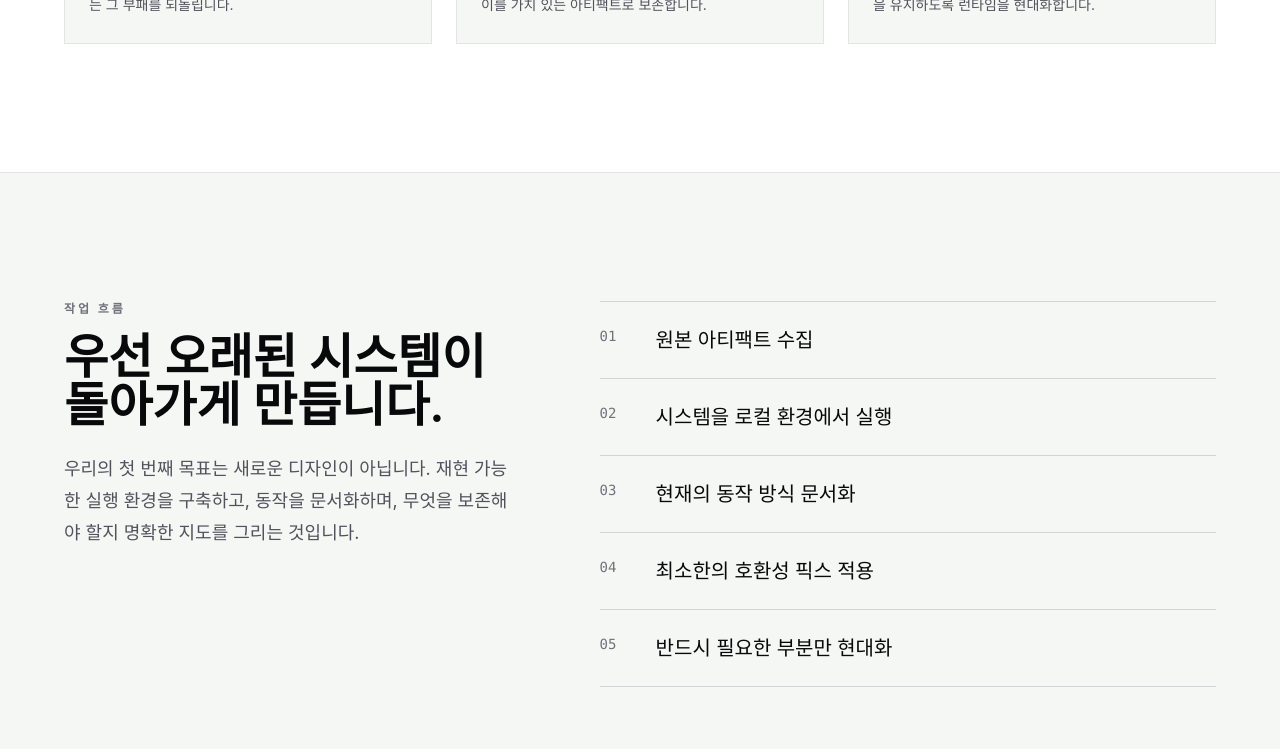
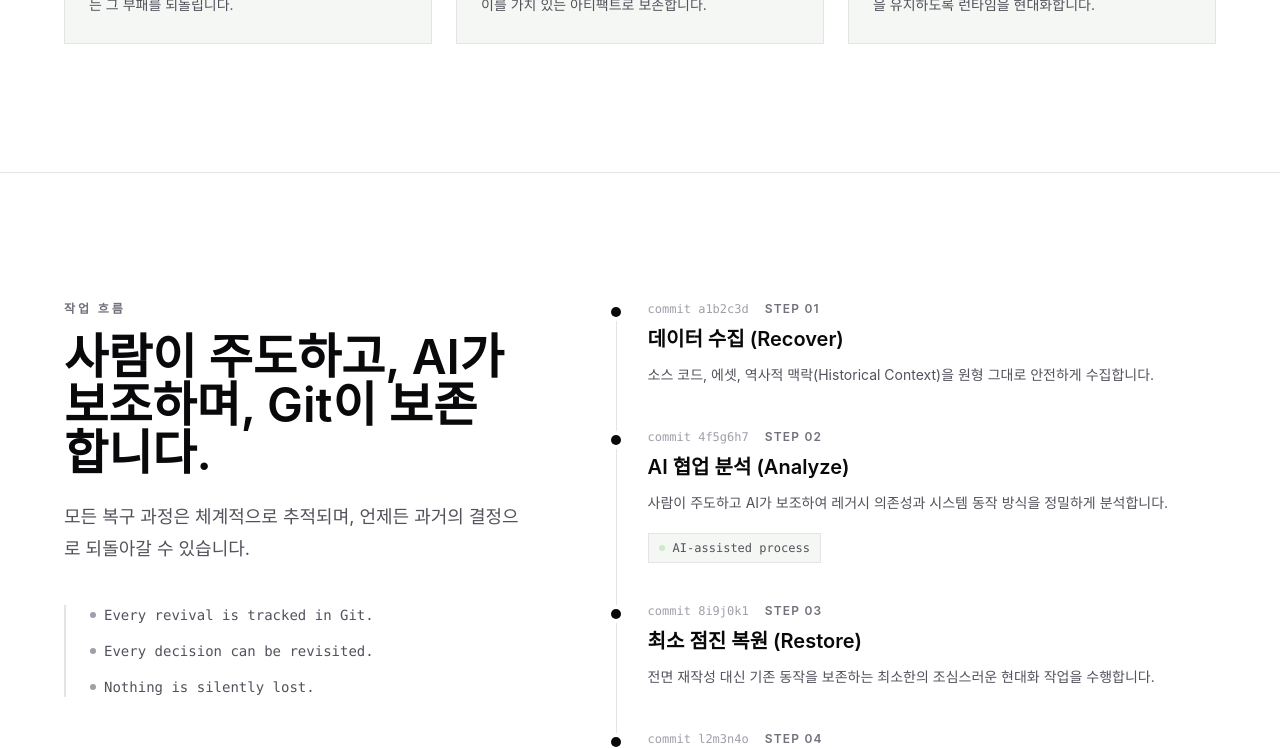
Before and after one commit to cable8mm/etern.co.kr, a React (Vite) app: page / in a window 1280 px wide. Shown: the part 2855-3604 px from the top of the page. Built offline with nearby package versions, Linux system fonts and the light colour scheme.

Commit message:
Make appeal about AI and Github (#7)

```diff
--- a/src/App.jsx
+++ b/src/App.jsx
@@ -42,7 +42,13 @@ const principles = [
   },
 ];
 
-const workflow = ['0', '1', '2', '3', '4'];
+const workflow = [
+  { key: 'recover', hash: 'a1b2c3d' },
+  { key: 'analyze', hash: '4f5g6h7' },
+  { key: 'restore', hash: '8i9j0k1' },
+  { key: 'archive', hash: 'l2m3n4o' },
+  { key: 'relaunch', hash: 'p5q6r7s' },
+];
 
 const services = [
   { key: 'review', icon: FileSearch },
@@ -380,8 +386,12 @@ function PhilosophySummary() {
 function WorkflowSection() {
   const { t } = useTranslation();
   return (
-    <section id="workflow" className="scroll-mt-24 px-5 py-24 md:px-8 md:py-32">
+    <section
+      id="workflow"
+      className="scroll-mt-24 bg-white px-5 py-24 md:px-8 md:py-32"
+    >
       <div className="mx-auto grid max-w-6xl gap-14 md:grid-cols-[0.85fr_1.15fr] md:gap-20">
+        <div>
           <SectionHeading
             eyebrow={t('workflow.eyebrow')}
             title={t('workflow.title')}
@@ -389,21 +399,58 @@ function WorkflowSection() {
             {t('workflow.description')}
           </SectionHeading>
 
-        <ol className="border-y border-zinc-300">
+          <div className="mt-10 border-l-2 border-zinc-200 pl-6 text-sm text-zinc-600 font-mono space-y-4">
+            <p className="flex items-center gap-2">
+              <span className="w-1.5 h-1.5 bg-zinc-400 rounded-full"></span>
+              {t('workflow.git_phil_1')}
+            </p>
+            <p className="flex items-center gap-2">
+              <span className="w-1.5 h-1.5 bg-zinc-400 rounded-full"></span>
+              {t('workflow.git_phil_2')}
+            </p>
+            <p className="flex items-center gap-2">
+              <span className="w-1.5 h-1.5 bg-zinc-400 rounded-full"></span>
+              {t('workflow.git_phil_3')}
+            </p>
+          </div>
+        </div>
+
+        <div className="relative">
+          <div className="absolute left-4 top-4 bottom-4 w-px bg-zinc-200 hidden md:block"></div>
+          <ol className="space-y-12 md:space-y-10">
             {workflow.map((step, index) => (
-            <li
-              key={step}
-              className="grid grid-cols-[3.5rem_1fr] border-b border-zinc-300 py-6 last:border-b-0"
-            >
-              <span className="font-mono text-sm text-zinc-500">
-                {String(index + 1).padStart(2, '0')}
+              <li key={step.key} className="relative pl-0 md:pl-12">
+                <div className="hidden md:flex absolute left-[11px] top-1.5 w-2.5 h-2.5 bg-zinc-950 rounded-full ring-4 ring-white"></div>
+                <div className="flex items-baseline gap-4 mb-2">
+                  <span className="font-mono text-xs text-zinc-400">
+                    commit {step.hash}
                   </span>
-              <span className="text-xl font-medium text-zinc-950">
-                {t(`workflow.steps.${step}`)}
+                  <span className="text-xs font-semibold uppercase tracking-widest text-zinc-500">
+                    Step {String(index + 1).padStart(2, '0')}
                   </span>
+                </div>
+                <h3 className="text-xl font-semibold text-zinc-950 mb-2">
+                  {t(`workflow.steps.${step.key}.title`)}
+                </h3>
+                <p className="text-sm leading-7 text-zinc-600">
+                  {t(`workflow.steps.${step.key}.body`)}
+                </p>
+                {step.key === 'analyze' && (
+                  <div className="mt-4 inline-flex items-center gap-2 border border-zinc-200 bg-[#f5f7f4] px-2.5 py-1.5 text-xs font-mono text-zinc-600">
+                    <span className="w-1.5 h-1.5 bg-[#a8e09f] rounded-full animate-pulse"></span>
+                    AI-assisted process
+                  </div>
+                )}
+                {step.key === 'archive' && (
+                  <div className="mt-4 inline-flex items-center gap-2 border border-zinc-200 bg-[#f5f7f4] px-2.5 py-1.5 text-xs font-mono text-zinc-600">
+                    <GitBranch size={12} className="text-zinc-500" />
+                    Git-preserved history
+                  </div>
+                )}
               </li>
             ))}
           </ol>
+        </div>
       </div>
     </section>
   );
--- a/src/locales/en.json
+++ b/src/locales/en.json
@@ -54,16 +54,34 @@
     }
   },
   "workflow": {
-    "eyebrow": "Recovery workflow",
-    "title": "Start by making the old system run.",
-    "description": "The first milestone is not a redesign. It is a reproducible runtime, documented behavior, and a clear map of what must be preserved.",
-    "steps": [
-      "Collect original artifacts",
-      "Make the system run locally",
-      "Document current behavior",
-      "Apply minimal compatibility fixes",
-      "Modernize only where needed"
-    ]
+    "eyebrow": "Restoration workflow",
+    "title": "Human-guided. AI-assisted. Git-preserved.",
+    "description": "The studio manages the entire restoration process systematically using modern workflows.",
+    "git_phil_1": "Every revival is tracked in Git.",
+    "git_phil_2": "Every decision can be revisited.",
+    "git_phil_3": "Nothing is silently lost.",
+    "steps": {
+      "recover": {
+        "title": "Recover",
+        "body": "Collect source code, assets, and historical context securely without any alterations."
+      },
+      "analyze": {
+        "title": "Analyze",
+        "body": "Human-guided and AI-assisted precision analysis of legacy dependencies and system behavior."
+      },
+      "restore": {
+        "title": "Restore",
+        "body": "Minimal and careful modernization that preserves original behavior instead of full rewrites."
+      },
+      "archive": {
+        "title": "Archive",
+        "body": "Every meaningful change and decision is recorded in Git so nothing is silently lost."
+      },
+      "relaunch": {
+        "title": "Relaunch",
+        "body": "Software runs stably again on modern infrastructure, ready for future maintenance."
+      }
+    }
   },
   "services": {
     "eyebrow": "Services",
--- a/src/locales/ko.json
+++ b/src/locales/ko.json
@@ -54,15 +54,33 @@
   },
   "workflow": {
     "eyebrow": "작업 흐름",
-    "title": "우선 오래된 시스템이 돌아가게 만듭니다.",
-    "description": "우리의 첫 번째 목표는 새로운 디자인이 아닙니다. 재현 가능한 실행 환경을 구축하고, 동작을 문서화하며, 무엇을 보존해야 할지 명확한 지도를 그리는 것입니다.",
-    "steps": [
-      "원본 아티팩트 수집",
-      "시스템을 로컬 환경에서 실행",
-      "현재의 동작 방식 문서화",
-      "최소한의 호환성 픽스 적용",
-      "반드시 필요한 부분만 현대화"
-    ]
+    "title": "사람이 주도하고, AI가 보조하며, Git이 보존합니다.",
+    "description": "모든 복구 과정은 체계적으로 추적되며, 언제든 과거의 결정으로 되돌아갈 수 있습니다.",
+    "git_phil_1": "Every revival is tracked in Git.",
+    "git_phil_2": "Every decision can be revisited.",
+    "git_phil_3": "Nothing is silently lost.",
+    "steps": {
+      "recover": {
+        "title": "데이터 수집 (Recover)",
+        "body": "소스 코드, 에셋, 역사적 맥락(Historical Context)을 원형 그대로 안전하게 수집합니다."
+      },
+      "analyze": {
+        "title": "AI 협업 분석 (Analyze)",
+        "body": "사람이 주도하고 AI가 보조하여 레거시 의존성과 시스템 동작 방식을 정밀하게 분석합니다."
+      },
+      "restore": {
+        "title": "최소 점진 복원 (Restore)",
+        "body": "전면 재작성 대신 기존 동작을 보존하는 최소한의 조심스러운 현대화 작업을 수행합니다."
+      },
+      "archive": {
+        "title": "Git 기반 기록 (Archive)",
+        "body": "의미 있는 모든 변경 사항과 결정 과정을 Git에 기록하여 단 하나의 데이터도 소리 없이 사라지지 않도록 합니다."
+      },
+      "relaunch": {
+        "title": "지속 가능한 재실행 (Relaunch)",
+        "body": "소프트웨어가 현대 인프라 위에서 다시 안정적으로 구동되며, 향후 유지보수가 가능한 상태로 인도됩니다."
+      }
+    }
   },
   "services": {
     "eyebrow": "서비스 안내",
```
Lines whose indentation alone changed are shown as unchanged.
